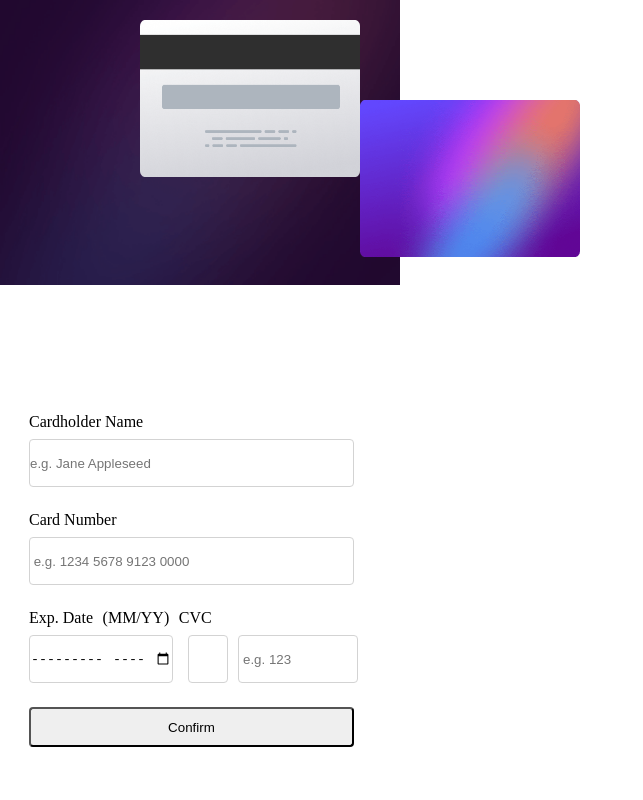
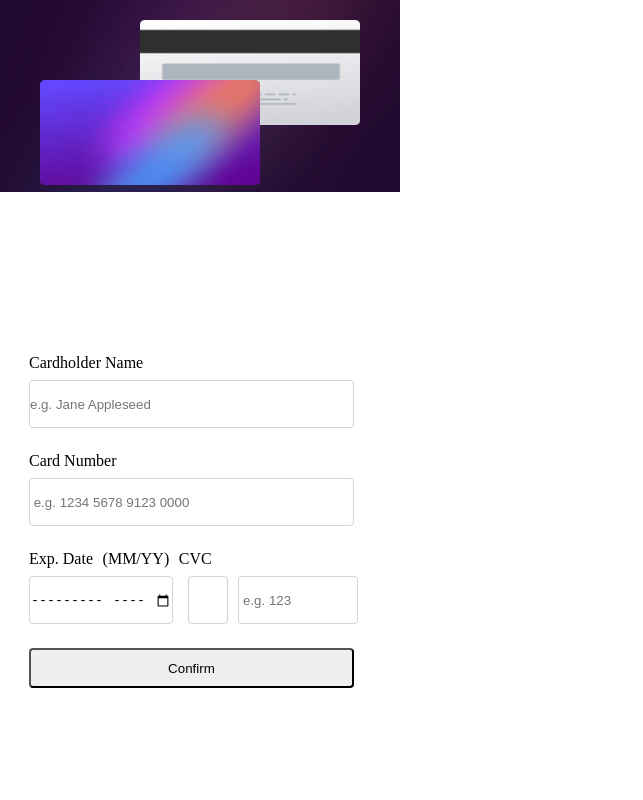
Before and after one commit to dev300blk/InteractiveCardDetailsForm, a plain HTML site: page index.html in a window 1280 px wide. Shown: the whole page, without its empty margins (0-643 px from the left). Drawn offline with Linux system fonts and the light colour scheme.

Commit message:
Both CC cards roughtly positioned.

```diff
--- a/style.css
+++ b/style.css
@@ -22,29 +22,31 @@ header {
     background-size: cover;
     background-repeat: no-repeat;
     background-position: center;
-    height: 100%;
+    height: 90%;
     width: 100%;
 }
 
 #card-back{
-
+   position: absolute;
     height: 55%;
     width: 55%;
     margin-left: 35%;
     margin-top: 5%;
-    z-index: -5;
+
 }
 
 #card-front{
     position: absolute;
     height: 55%;
     width: 55%;
-   margin-top: 25%;
+   margin-top: 20%;
+   margin-left: 10%;
 
-    z-index: 10;
+    /* z-index: 10; */
 }
 
 #form-wrapper{
+    position:relative;
     display: flex;
     justify-content: center;
     align-items: center;
```
